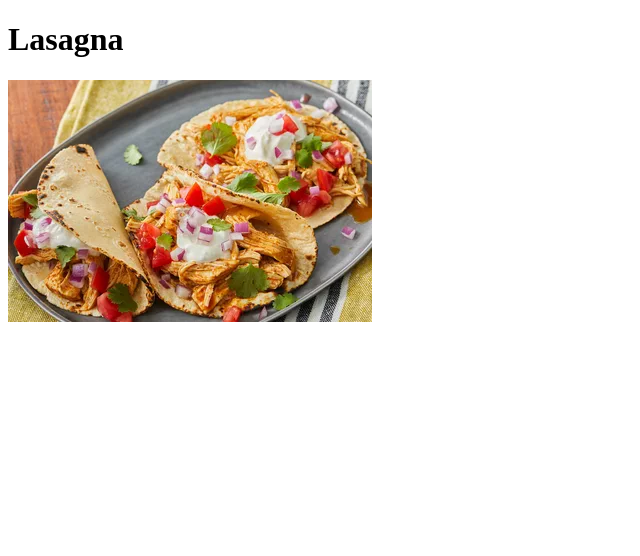
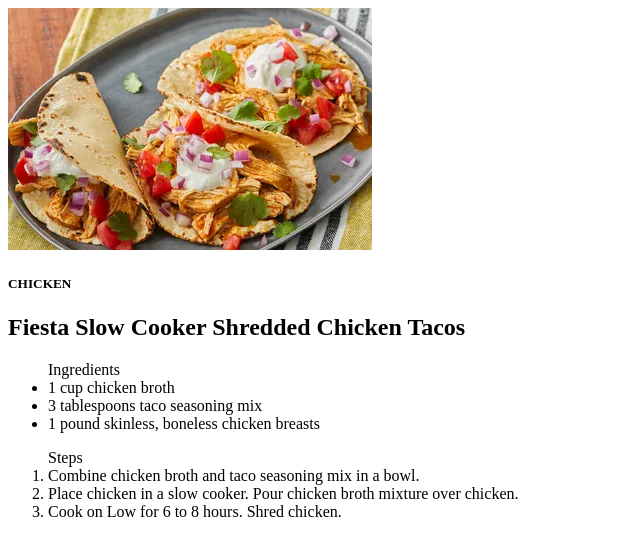
Before and after one commit to ScalarJerk/odin-recipes, a plain HTML site: page recipes/lasagna.html in a window 1280 px wide. Shown: the whole page, without its empty margins (0-640 px from the left). Drawn offline with Linux system fonts and the light colour scheme.

Commit message:
(BUILD) Added steps and ingredient list.

```diff
--- a/recipes/lasagna.html
+++ b/recipes/lasagna.html
@@ -6,7 +6,18 @@
     <title>Lasagna</title>
 </head>
 <body>
-    <h1>Lasagna</h1>
-    <img src="./lasagna.webp" alt="Lasagna">
+    <img src="./lasagna.webp" alt="Lasagna" class="recipe_pic">
+        <h5 class="main_ing">CHICKEN</h5>
+        <h2 class="recipe_name">Fiesta Slow Cooker Shredded Chicken Tacos</h2>
+    <ul class="ingredient-list">Ingredients
+        <li>1 cup chicken broth</li>
+        <li>3 tablespoons taco seasoning mix</li>
+        <li>1 pound skinless, boneless chicken breasts</li>
+    </ul>
+    <ol class="steps">Steps
+        <li>Combine chicken broth and taco seasoning mix in a bowl.</li>
+        <li>Place chicken in a slow cooker. Pour chicken broth mixture over chicken.</li>
+        <li>Cook on Low for 6 to 8 hours. Shred chicken.</li>
+    </ol>
 </body>
 </html>
```
Also changed, not shown: 1 other file.
